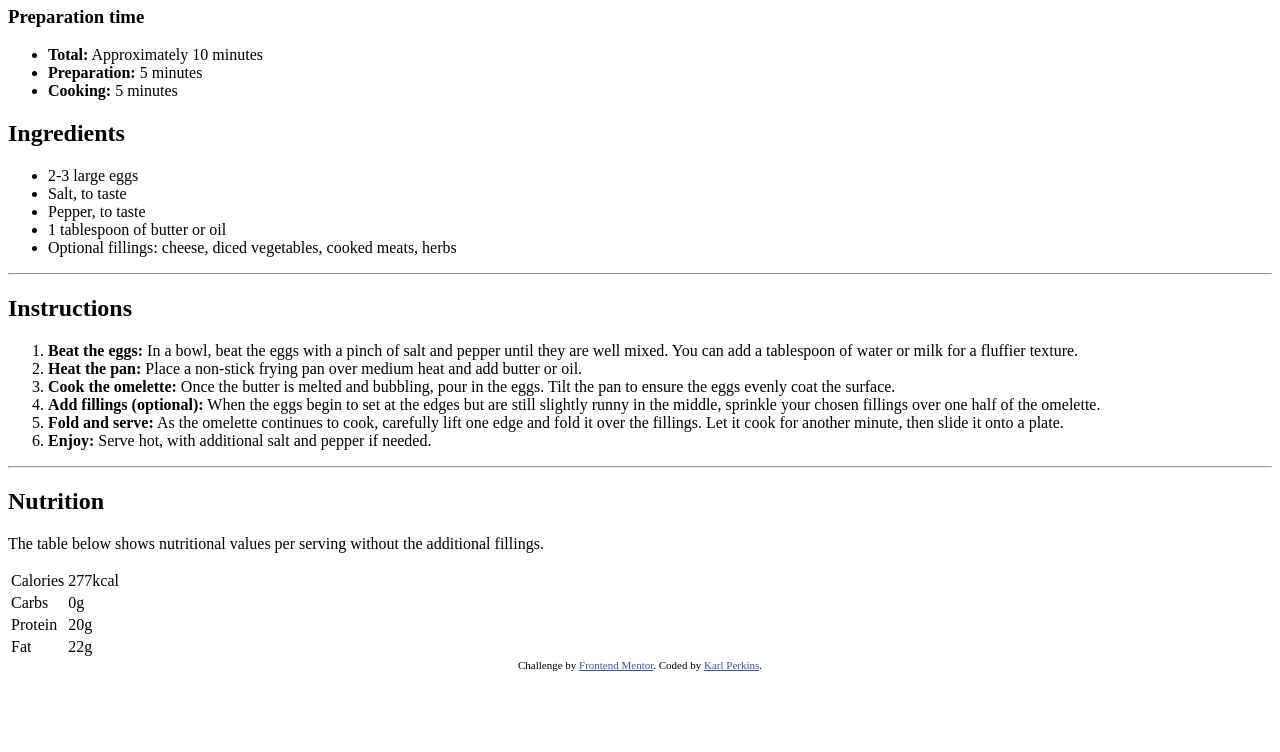
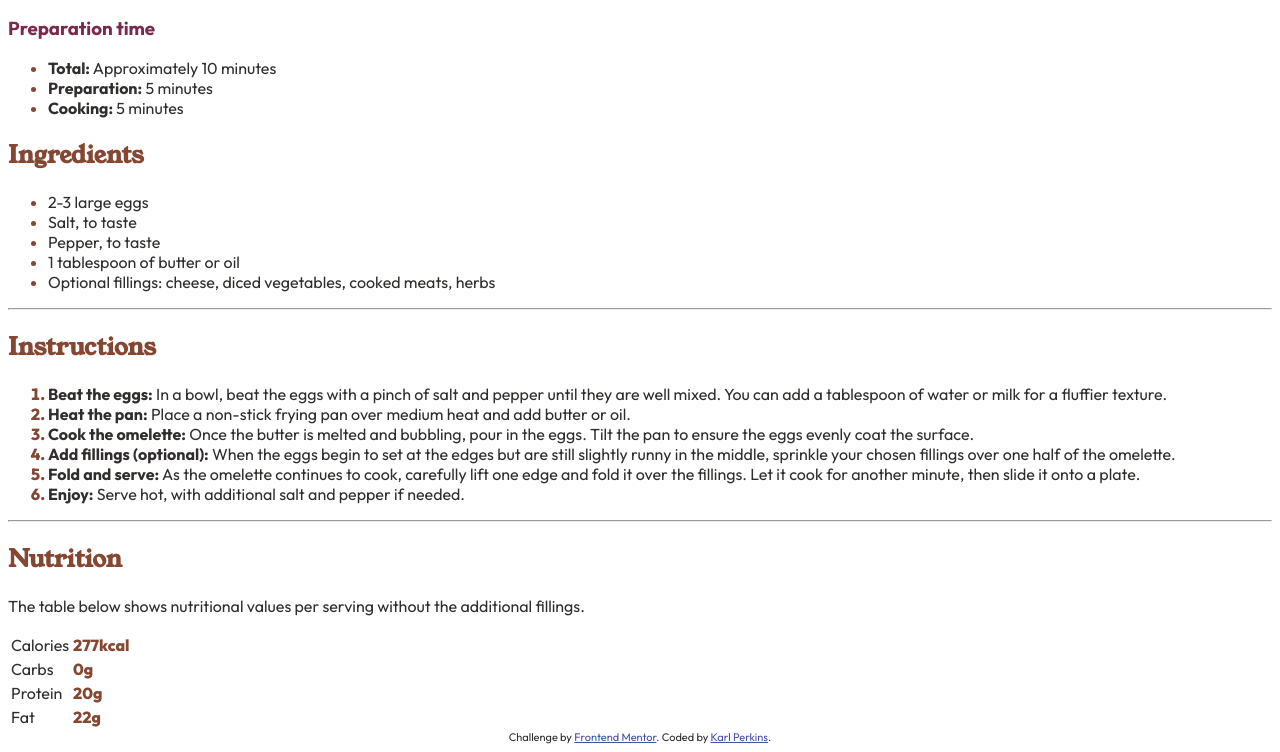
Before and after one commit to karl-perkins/recipe-page, a plain HTML site: page index.html in a window 1280 px wide. Shown: the part 723-1475 px from the top of the page. Before the commit the page ends 1402 px from the top, so only its background shows below. Drawn offline with Linux system fonts and the light colour scheme.

Commit message:
Add text styles

```diff
--- a/style.css
+++ b/style.css
@@ -1,8 +1,42 @@
+@font-face {
+	font-family: 'Young Serif';
+	src: url(./assets/fonts/young-serif/YoungSerif-Regular.ttf);
+}
+@font-face {
+	font-family: Outfit;
+	src: url(./assets/fonts/outfit/Outfit-VariableFont_wght.ttf);
+}
+
+:root {
+	font-family: 'Outfit';
+	color: hsl(24, 5%, 18%);
+}
+
+h1,
+h2 {
+	font-family: 'Young Serif';
+}
+
+h2,
+li::marker,
+.nutritional-value {
+	color: hsl(14, 45%, 36%);
+}
+
+h3 {
+	color: hsl(332, 51%, 32%);
+}
+
 .attribution {
-  font-size: 11px;
-  text-align: center;
+	font-size: 11px;
+	text-align: center;
 }
 
 .attribution a {
-  color: hsl(228, 45%, 44%);
+	color: hsl(228, 45%, 44%);
 }
+
+li::marker,
+.nutritional-value {
+	font-weight: 800;
+}
```
